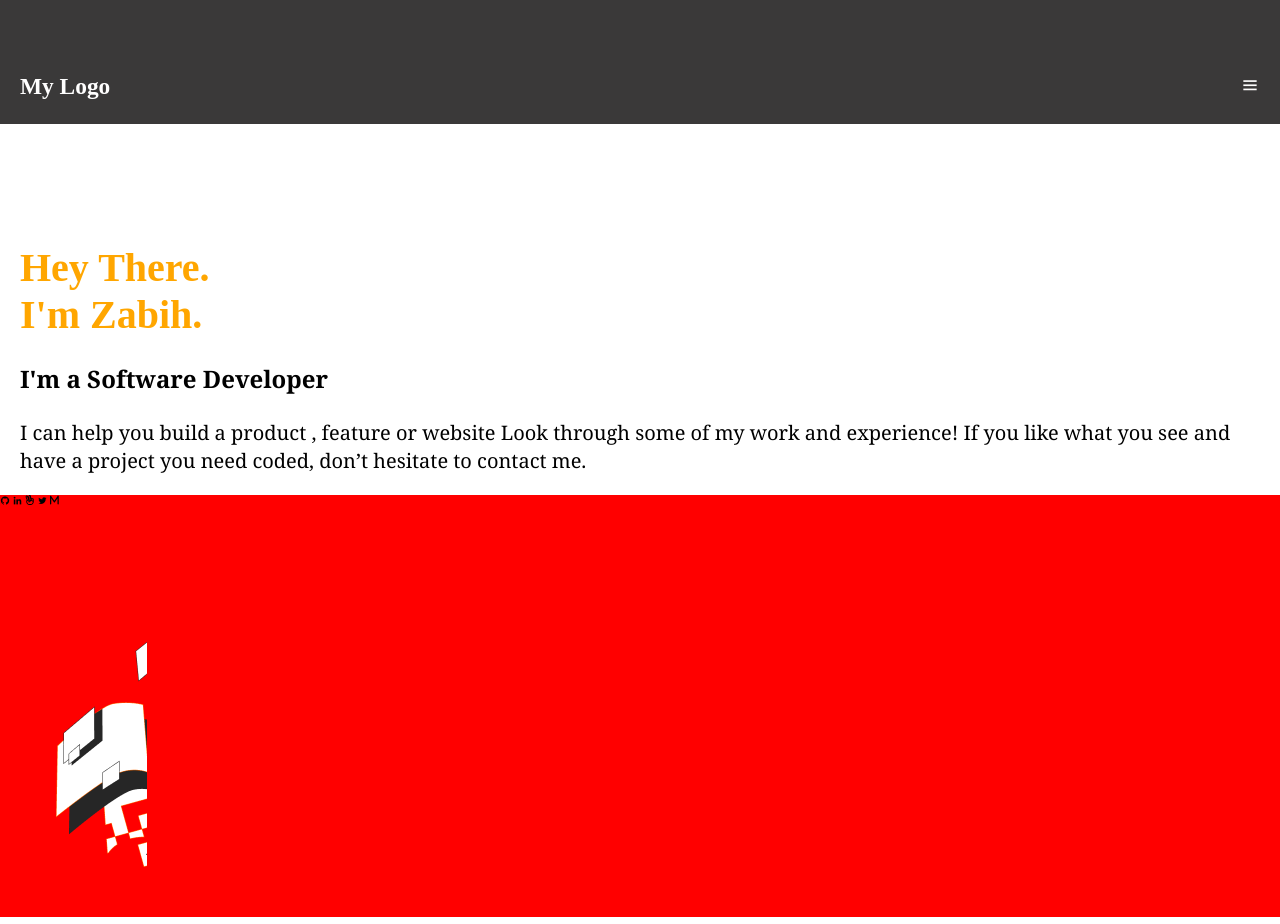
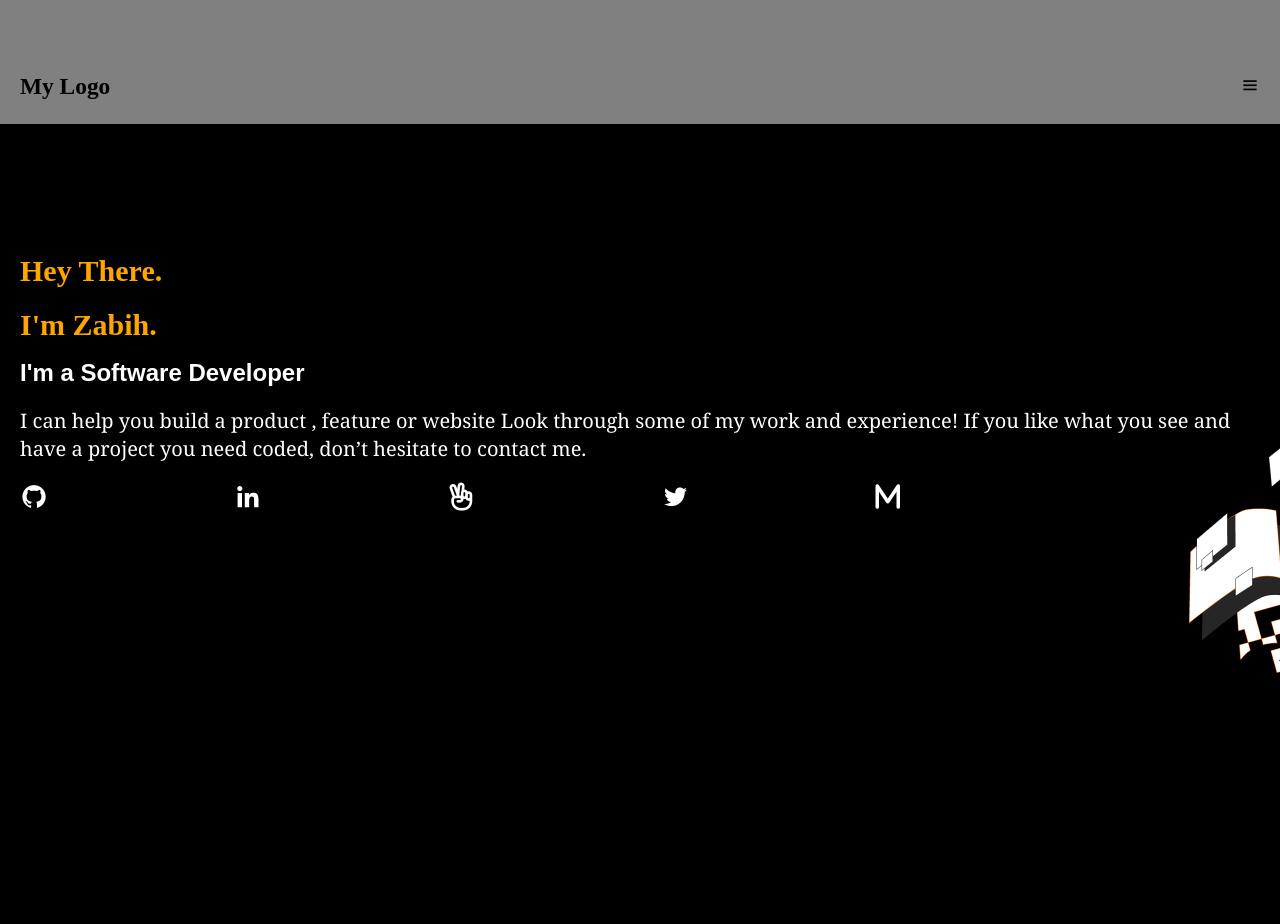
Before and after one commit to ZabihullahNooriWardak/portfolio, a website: page index.html in a window 1280 px wide. Drawn offline with nearby package versions, Linux system fonts and the light colour scheme.

Commit message:
htm struture and css style was changed from scratch

```diff
--- a/index.html
+++ b/index.html
@@ -1,80 +1,46 @@
 <!DOCTYPE html>
 <html lang="en">
 <head>
-    <meta charset="UTF-8" />
-    <meta http-equiv="X-UA-Compatible" content="IE=edge" />
-    <meta name="viewport" content="width=device-width, initial-scale=1.0" />
+    <meta charset="UTF-8">
+    <meta http-equiv="X-UA-Compatible" content="IE=edge">
+    <meta name="viewport" content="width=device-width, initial-scale=1.0">
+    <!-- Font awesome -->
+    <script src="https://kit.fontawesome.com/36f53f39fb.js" crossorigin="anonymous"></script>
+    <!-- Box icon link -->
+    <link href='https://unpkg.com/boxicons@2.1.4/css/boxicons.min.css' rel='stylesheet'>
     <title>Document</title>
-    <!-- Box icon link -->
-    <link
-      href="https://unpkg.com/boxicons@2.1.4/css/boxicons.min.css"
-      rel="stylesheet"
-    />
     <!-- link to CSS file -->
-    <link rel="stylesheet" href="style.css" />
+    <link rel="stylesheet" href="style.css">
 </head>
 <body>
     <!-- Header starts -->
     <header>
-      <div class="header" id="header">
-        <div class="containerForfilling">
-          <!-- div for filling the above space of the container -->
-          <div id="mine"></div>
-          <div class="toolbar-container">
+
 <div class="toolbar">
     <h3>My Logo</h3>
-              <i class="bx bx-menu"></i>
+    <i class='bx bx-menu'></i>
 </div>
-          </div>
-        </div>
-        <div class="headline">
-         <div class="headline-header">
-            <h1>Hey There.</h1>
+</header>
+<div class="container">
+    <h1 id="First">Hey There.</h1>
     <h1>I'm Zabih.</h1>
-         </div>
-          <h3>I'm a Software Developer</h3>
-          <p>
-            I can help you build a product , feature or website Look through
-            some of my work and experience! If you like what you see and have a
-            project you need coded, don’t hesitate to contact me.
-          </p>
+    <h4>I'm a Software Developer</h4>
+    <p>I can help you build a product , feature or website Look through some of my work and experience! If you like what you see and have a project you need coded,
+        don’t hesitate to contact me.</p>
+        <div class="headline-container">
         <div class="headline-bottom">
             <div class="icons">
-              <i class="bx bxl-github"></i>
-              <i class="bx bxl-linkedin"></i>
-              <span class="icon-container">
-                <svg
-                  xmlns="http://www.w3.org/2000/svg"
-                  height="1em"
-                  viewBox="0 0 512 512"
-                >
-                  <path
-                    d="M250.8 1.4c-35.2-3.7-66.6 21.8-70.3 57L174 119 156.7 69.6C145 36.3 108.4 18.8 75.1 30.5S24.2 78.8 35.9 112.1L88.7 262.2C73.5 276.7 64 297.3 64 320v0 24c0 92.8 75.2 168 168 168h48c92.8 0 168-75.2 168-168V272 256 224c0-35.3-28.7-64-64-64c-7.9 0-15.4 1.4-22.4 4c-10.4-21.3-32.3-36-57.6-36c-.7 0-1.5 0-2.2 0l5.9-56.3c3.7-35.2-21.8-66.6-57-70.3zm-.2 155.4C243.9 166.9 240 179 240 192v48c0 .7 0 1.4 0 2c-5.1-1.3-10.5-2-16-2h-7.4l-5.4-15.3 17-161.3c.9-8.8 8.8-15.2 17.6-14.2s15.2 8.8 14.2 17.6l-9.5 90.1zM111.4 85.6L165.7 240H144c-4 0-8 .3-11.9 .9L81.2 96.2c-2.9-8.3 1.5-17.5 9.8-20.4s17.5 1.5 20.4 9.8zM288 192c0-8.8 7.2-16 16-16s16 7.2 16 16v32 16c0 8.8-7.2 16-16 16s-16-7.2-16-16V192zm38.4 108c10.4 21.3 32.3 36 57.6 36c5.5 0 10.9-.7 16-2v10c0 66.3-53.7 120-120 120H232c-66.3 0-120-53.7-120-120l0-24 0 0c0-17.7 14.3-32 32-32h80c8.8 0 16 7.2 16 16s-7.2 16-16 16H184c-13.3 0-24 10.7-24 24s10.7 24 24 24h40c35.3 0 64-28.7 64-64c0-.7 0-1.4 0-2c5.1 1.3 10.5 2 16 2c7.9 0 15.4-1.4 22.4-4zM400 272c0 8.8-7.2 16-16 16s-16-7.2-16-16V240 224c0-8.8 7.2-16 16-16s16 7.2 16 16v32 16z"
-                  />
-                </svg>
-              </span>
-              <i class="bx bxl-twitter"></i>
-              <span
-                ><svg
-                  xmlns="http://www.w3.org/2000/svg"
-                  height="1em"
-                  viewBox="0 0 448 512"
-                >
+                <i class='bx bxl-github'></i>
+                <i class='bx bxl-linkedin'></i>
+                <i class="fa-regular fa-hand-peace"></i>
+                <i class='bx bxl-twitter'></i>
+                <i class="fa-sharp fa-solid fa-m"></i>
 
-                  <path
-                    d="M22.7 33.4c13.5-4.1 28.1 1.1 35.9 12.9L224 294.3 389.4 46.2c7.8-11.7 22.4-17 35.9-12.9S448 49.9 448 64V448c0 17.7-14.3 32-32 32s-32-14.3-32-32V169.7L250.6 369.8c-5.9 8.9-15.9 14.2-26.6 14.2s-20.7-5.3-26.6-14.2L64 169.7V448c0 17.7-14.3 32-32 32s-32-14.3-32-32V64C0 49.9 9.2 37.5 22.7 33.4z"
-                  /></svg
-              ></span>
             </div>
-
-            <!-- <p>fjkdfjkdfj</p> -->
-              <img src="images/image.png" alt="" />
-            </div>
-          </div>
+            <img src="images/image.png" alt="">
         </div>
 
         </div>
-    </header>
-    <!-- Header Ends -->
+    </div>
 </body>
 </html>
--- a/style.css
+++ b/style.css
@@ -1,65 +1,72 @@
-html {
+
+html{
   font-size: 62.5%;
 }
-
-body {
+body{
   margin: 0;
   padding: 0;
   box-sizing: border-box;
 }
-
-.containerForfilling {
+header{
+  background-color: grey;
+}
+.container{
+  height: 100vh;
+  background-color: black;
+}
+.toolbar{
+  background-color: grey;
+  padding-top:5rem;
   display: flex;
-  flex-direction: column;
-}
-
-div.toolbar-container {
-  background-color: rgb(58, 57, 57);
-}
-
-div.toolbar {
-  font-size: 2rem;
-  color: white;
   margin-right: 2rem;
   margin-left: 2rem;
-  margin-bottom: 0;
-  margin-top: 5rem;
-  display: flex;
+  font-size: 2rem ;
   justify-content: space-between;
   align-items: baseline;
 }
+#First{
 
-.headline-header {
-  margin-top: 12rem;
-  font-size: 2rem;
-  color: rgb(255, 166, 0);
+  padding-top: 13rem;
+  margin-bottom: 2rem;
 }
-
-.headline-header h1 {
-  margin: 0 1rem;
+ h1 {
+  color: orange;
+  font-size: 3rem;
   margin-left: 2rem;
+  margin-top:0;
+  margin-bottom: 0;
 }
-
-.headline h3 {
+ h4{
+  color: white;
+  margin-top: 1.7rem;
+  margin-bottom: 0.3rem;
   margin-left: 2rem;
   font-size: 2.4rem;
-
-  /* color: white; */
+font-family:Arial, Helvetica, sans-serif;
   font-weight: bold;
-  font-family: Cambria, Cochin, Georgia, Times, 'Times New Roman', serif;
 }
-
-.headline p {
+p{
+  color: white;
   margin-left: 2rem;
   font-size: 2rem;
   line-height: 2.8rem;
   font-family: Cambria, Cochin, Georgia, Times, 'Times New Roman', serif;
 }
-
-.headline-bottom {
-  background-color: red;
+.icons i{
+  font-size: 2.8rem;
+}
+.icons{
+  color: white;
   display: flex;
-  flex-direction: column;
+  width: 88rem;
   justify-content: space-between;
-  align-items: flex-start;
 }
+.headline-bottom{
+  display: flex;
+  margin-left: 2rem;
+  justify-content: space-between;
+}
+img{
+  position: relative;
+  bottom: 17rem;
+}
```
Also changed, not shown: images/M.svg (added), images/hand.svg (added). Lines whose indentation alone changed are shown as unchanged.
